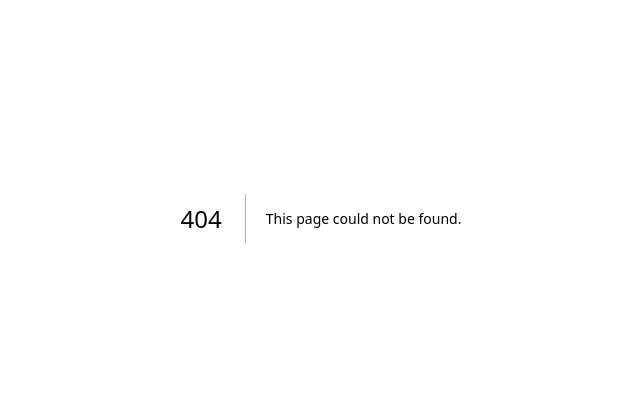
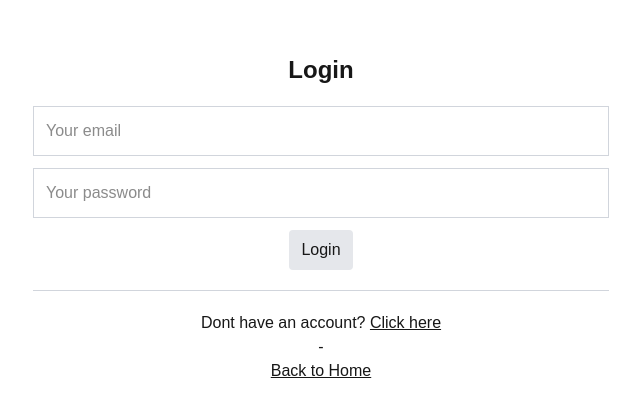
Before and after one commit to reginpv/StudyBuddy, a Next.js app: page /login in a window 1280 px wide. Before the commit this address had no page. Shown: the part 182-596 px from the top of the page, without its empty margins (319-959 px from the left). Built offline with nearby package versions, Linux system fonts and the light colour scheme.

Commit message:
feat: add FormLogin

```diff
--- /dev/null
+++ b/src/app/login/page.tsx
@@ -0,0 +1,29 @@
+import FormLogin from '@/components/forms/FormLogin'
+import TemplateBare from '@/templates/Bare'
+import Link from 'next/link'
+
+export default function Login() {
+  return (
+    <TemplateBare>
+      <div className="container">
+        <div className="max-w-xl mx-auto flex flex-col gap-5">
+          <h1 className="text-2xl font-bold text-center">Login</h1>
+          <FormLogin />
+          <div className="flex flex-col gap-5 text-center">
+            <hr className="text-gray-300" />
+            <span>
+              Dont have an account?{' '}
+              <Link href="/signup" className="underline">
+                Click here
+              </Link>
+              <p>-</p>
+              <Link href="/" className="underline">
+                Back to Home
+              </Link>
+            </span>
+          </div>
+        </div>
+      </div>
+    </TemplateBare>
+  )
+}
--- /dev/null
+++ b/src/components/forms/FormLogin.tsx
@@ -0,0 +1,17 @@
+export default function FormLogin() {
+  return (
+    <form className="flex flex-col gap-3">
+      <div>
+        <input type="email" name="email" placeholder="Your email" />
+      </div>
+      <div>
+        <input type="password" name="password" placeholder="Your password" />
+      </div>
+      <div className="flex justify-center">
+        <button type="submit" className="button button--default">
+          Login
+        </button>
+      </div>
+    </form>
+  )
+}
```
